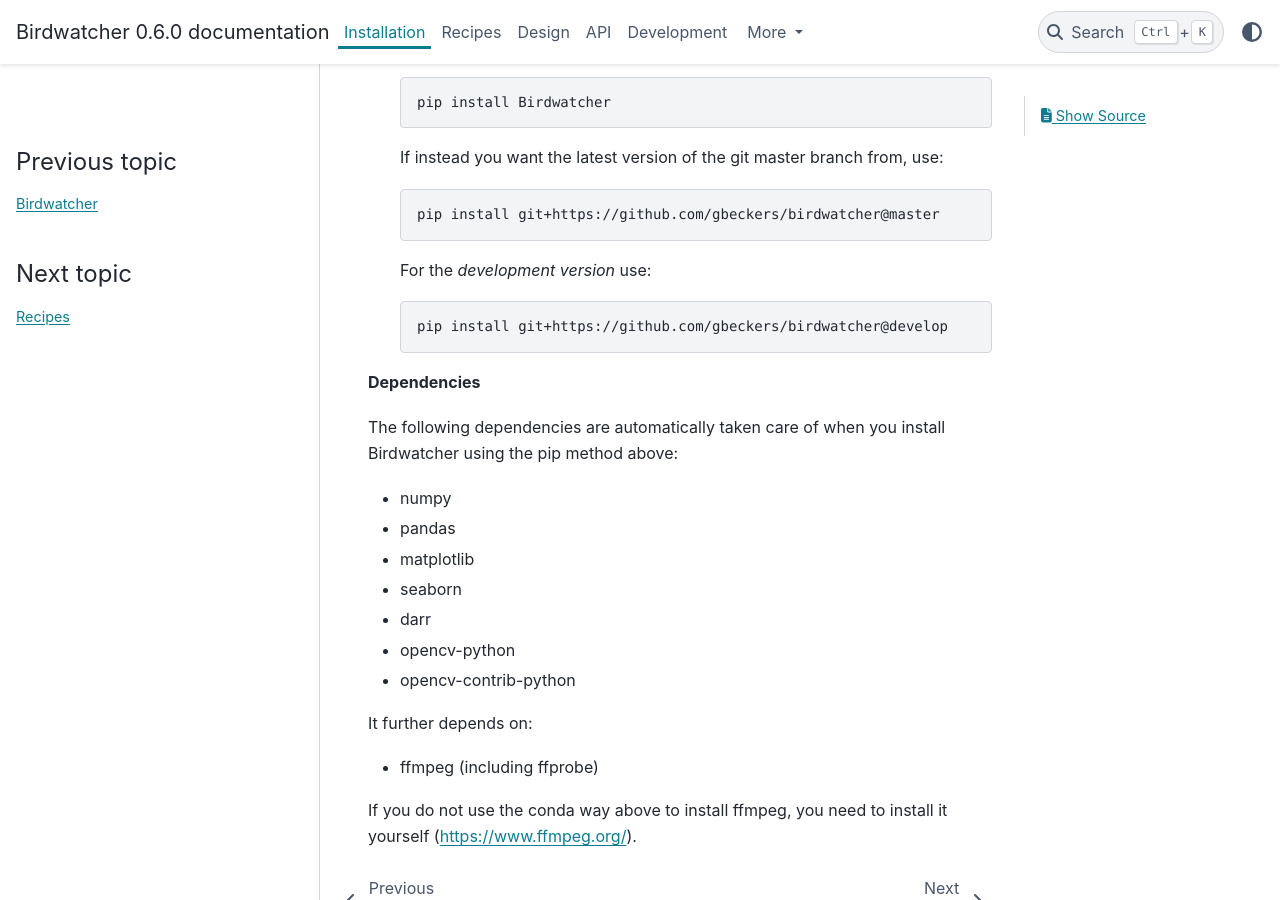
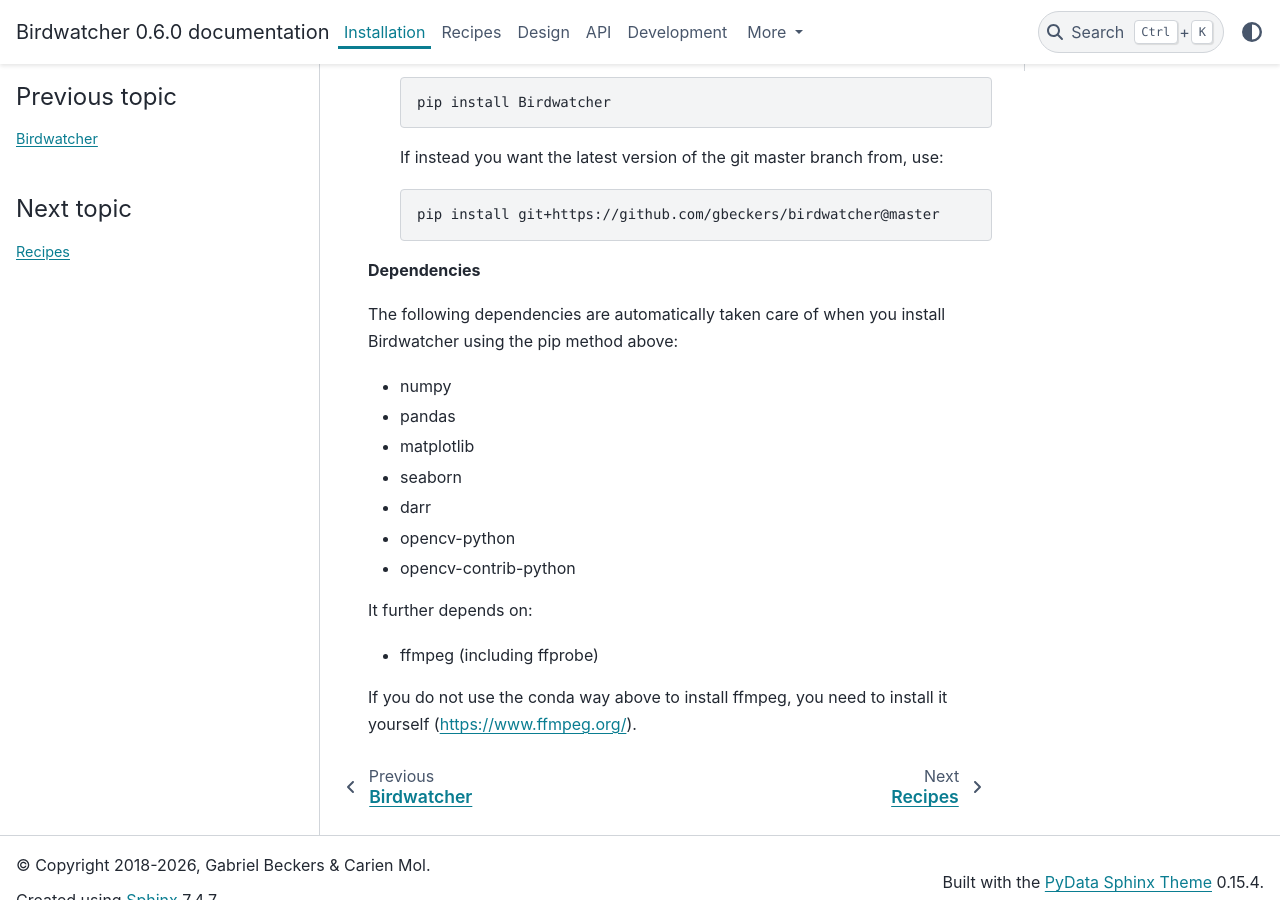
Before and after one commit to gbeckers/Birdwatcher, a Sphinx documentation site: the page built from docs/installation.rst, in a window 1280 px wide and 900 px high, scrolled down 767 px. Built offline with Sphinx 7.4.7 and the PyData theme 0.15.4, drawn with Linux system fonts in a browser that asks for light colours.

Commit message:
remove instructions on development version

```diff
--- a/docs/index.rst
+++ b/docs/index.rst
@@ -49,7 +49,7 @@
 To get started, see the `Tutorial notebooks <https://github
 .com/gbeckers/Birdwatcher/tree/master/notebooks>`__ on Github. The
 `documentation <https://birdwatcher.readthedocs.io/en/latest/>`__
-also includes short `recipes <https://birdwatcher.readthedocs .io/en/latest/recipes.html>`__
+also includes short `recipes <https://birdwatcher.readthedocs.io/en/latest/recipes.html>`__
 with hands-on examples.
 
 Birdwatcher is based on `FFmpeg <https://www.ffmpeg.org/>`__ and `OpenCV <https://opencv.org/>`__.
--- a/docs/installation.rst
+++ b/docs/installation.rst
@@ -46,12 +46,6 @@
 
       pip install git+https://github.com/gbeckers/birdwatcher@master
 
-   For the *development version* use:
-
-   .. code-block:: bash
-
-      pip install git+https://github.com/gbeckers/birdwatcher@develop
-
 
 **Dependencies**
 
```
Also changed, not shown: README.md (+0 -5 lines).
